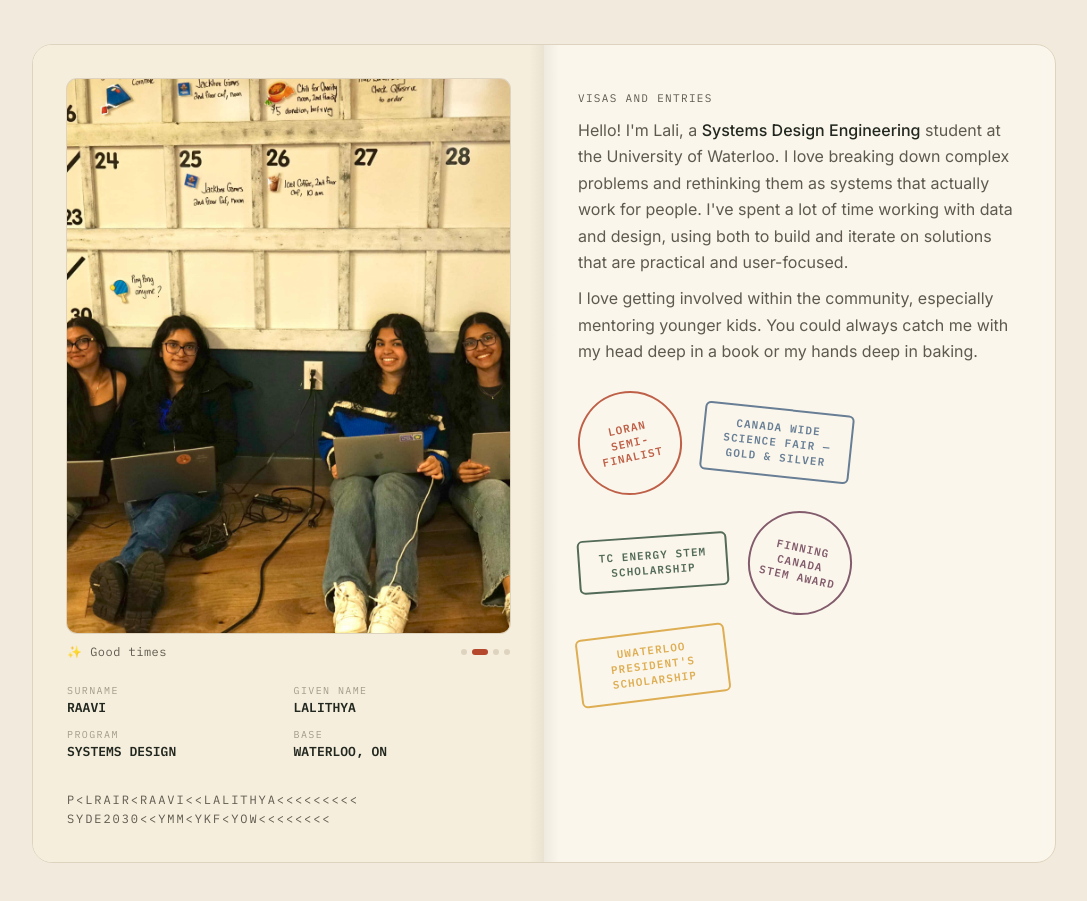
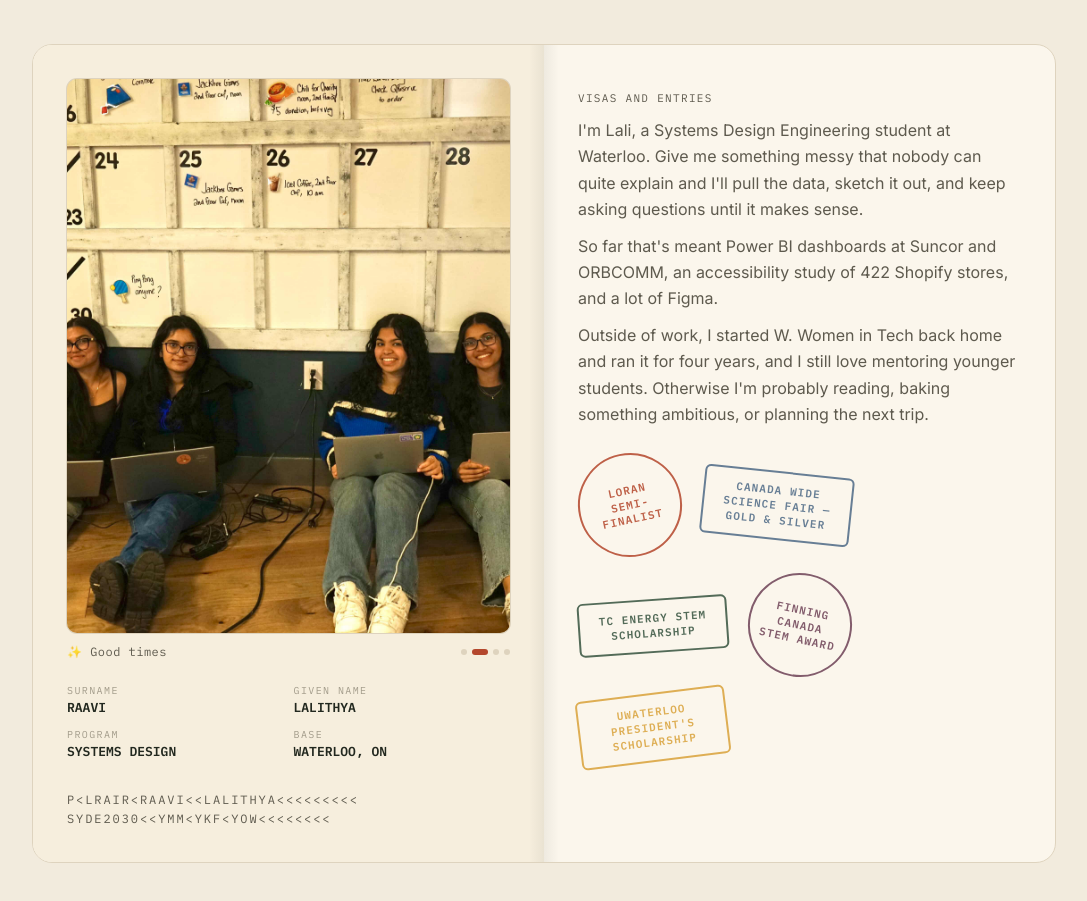
Before and after one commit to lalithyaraavi/lalithya-website, a Next.js app: page / in a window 1280 px wide. Shown: the part 3410-4311 px from the top of the page, without its empty margins (96-1183 px from the left). Built offline with nearby package versions, Linux system fonts and the light colour scheme.

Commit message:
Rewrite about-me bio

```diff
--- a/src/app/page.tsx
+++ b/src/app/page.tsx
@@ -153,8 +153,9 @@ export default function Home() {
             </div>
             <div className="la-ppr">
               <p className="la-mono">Visas and entries</p>
-              <p>Hello! I&apos;m Lali, a <span style={{ color: "var(--ink)", fontWeight: 500 }}>Systems Design Engineering</span> student at the University of Waterloo. I love breaking down complex problems and rethinking them as systems that actually work for people. I&apos;ve spent a lot of time working with data and design, using both to build and iterate on solutions that are practical and user-focused.</p>
-              <p>I love getting involved within the community, especially mentoring younger kids. You could always catch me with my head deep in a book or my hands deep in baking.</p>
+              <p>I&apos;m Lali, a Systems Design Engineering student at Waterloo. Give me something messy that nobody can quite explain and I&apos;ll pull the data, sketch it out, and keep asking questions until it makes sense.</p>
+              <p>So far that&apos;s meant Power BI dashboards at Suncor and ORBCOMM, an accessibility study of 422 Shopify stores, and a lot of Figma.</p>
+              <p>Outside of work, I started W. Women in Tech back home and ran it for four years, and I still love mentoring younger students. Otherwise I&apos;m probably reading, baking something ambitious, or planning the next trip.</p>
               <div className="la-stamps">
                 {awards.slice(0, 5).map((a, i) => {
                   const s = stampStyle[i % stampStyle.length];
```
